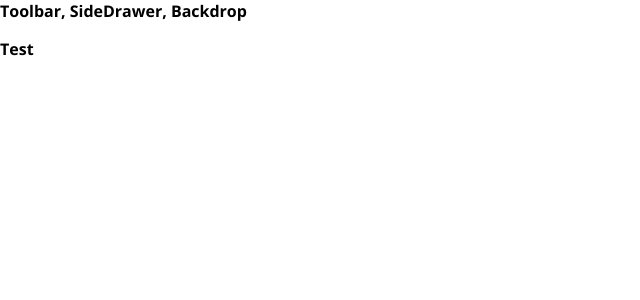
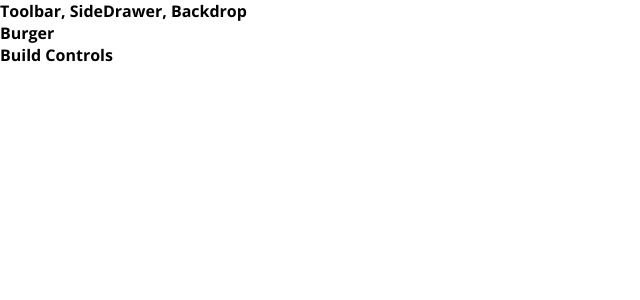
Before and after one commit to sarahbethfry/burger-builder, a React app: page / in a window 1280 px wide. Shown: the top 300 px of the page, without its empty margins (0-640 px from the left). Built offline with nearby package versions, Linux system fonts and the light colour scheme; the HTML template or start-up script is replaced by a standard one.

Commit message:
Added burger builder component

```diff
--- a/src/App.js
+++ b/src/App.js
@@ -1,12 +1,13 @@
 import React, { Component } from "react";
 import Layout from "./components/Layout/Layout";
+import BurgerBuilder from "./containers/BurgerBuilder/BurgerBuilder";
 
 class App extends Component {
   render() {
     return (
       <div>
         <Layout>
-          <p>Test</p>
+          <BurgerBuilder />
         </Layout>
       </div>
     );
--- /dev/null
+++ b/src/components/Layout/Layout.css
@@ -0,0 +1,3 @@
+.Content {
+  margin-top: 16px;
+}
--- a/src/components/Layout/Layout.js
+++ b/src/components/Layout/Layout.js
@@ -1,10 +1,11 @@
 import React from "react";
 import Aux from "../../hoc/Aux";
+import classes from "./Layout.css";
 
 const layout = (props) => (
   <Aux>
     <div>Toolbar, SideDrawer, Backdrop</div>
-    <main>{props.children}</main>
+    <main className={classes.Content}>{props.children}</main>
   </Aux>
 );
 
--- /dev/null
+++ b/src/containers/BurgerBuilder/BurgerBuilder.js
@@ -0,0 +1,15 @@
+import React, { Component } from "react";
+import Aux from "../../hoc/Aux";
+
+class BurgerBuilder extends Component {
+  render() {
+    return (
+      <Aux>
+        <div>Burger</div>
+        <div>Build Controls</div>
+      </Aux>
+    );
+  }
+}
+
+export default BurgerBuilder;
```
